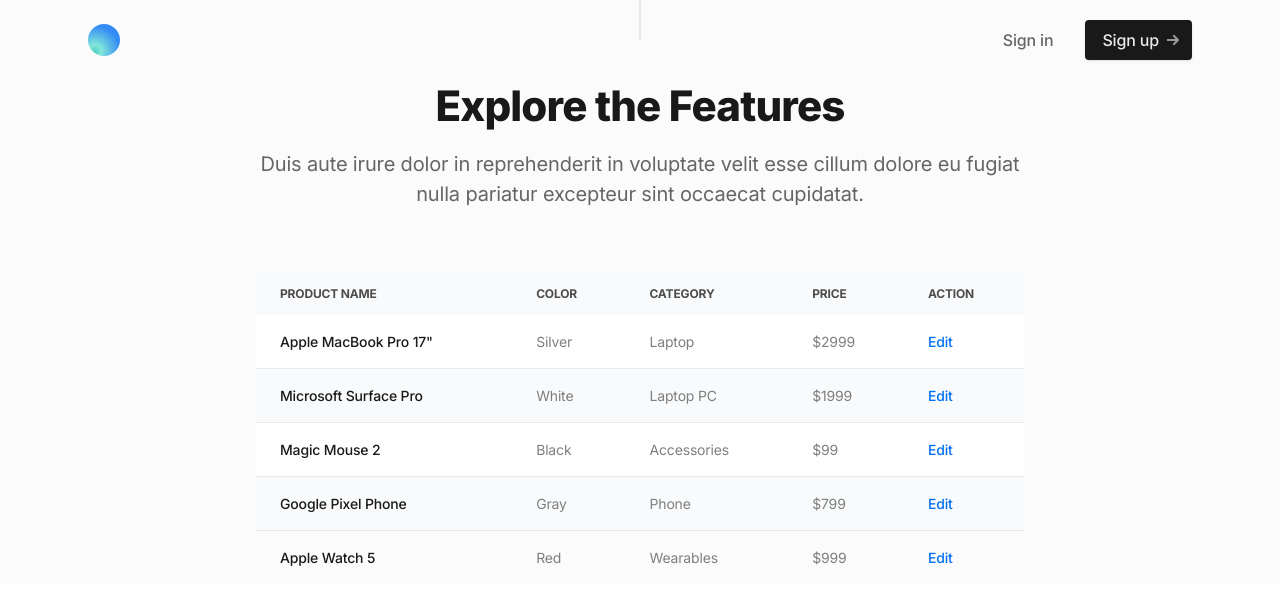
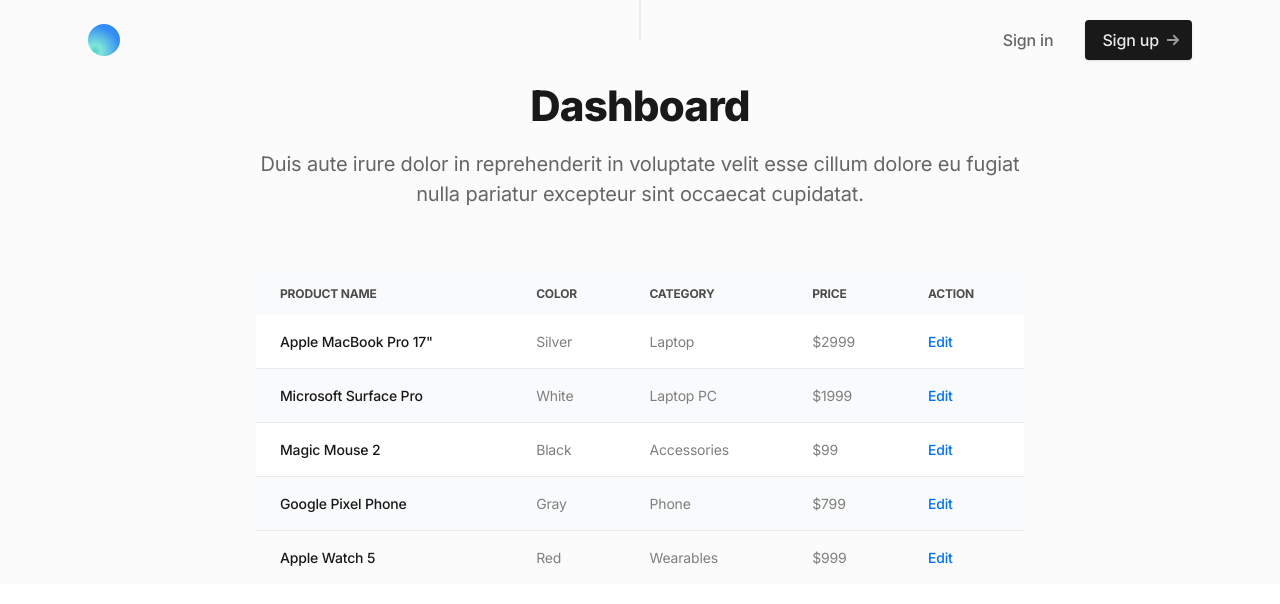
Before and after one commit to to-eth-is-human/ethindia-hack2023, a Next.js app: page /dashboard in a window 1280 px wide. Shown: the top 604 px of the page. Built offline with nearby package versions, Linux system fonts and the light colour scheme.

Commit message:
Dashboard modified

```diff
--- a/components/usersTable.tsx
+++ b/components/usersTable.tsx
@@ -28,7 +28,7 @@
 
           {/* Section header */}
           <div className="max-w-3xl mx-auto text-center pb-12 md:pb-16">
-            <h1 className="h2 mb-4">Explore the Features</h1>
+            <h1 className="h2 mb-4">Dashboard</h1>
             <p className="text-xl text-gray-600">Duis aute irure dolor in reprehenderit in voluptate velit esse cillum dolore eu fugiat nulla pariatur excepteur sint occaecat cupidatat.</p>
           </div>
 
```
